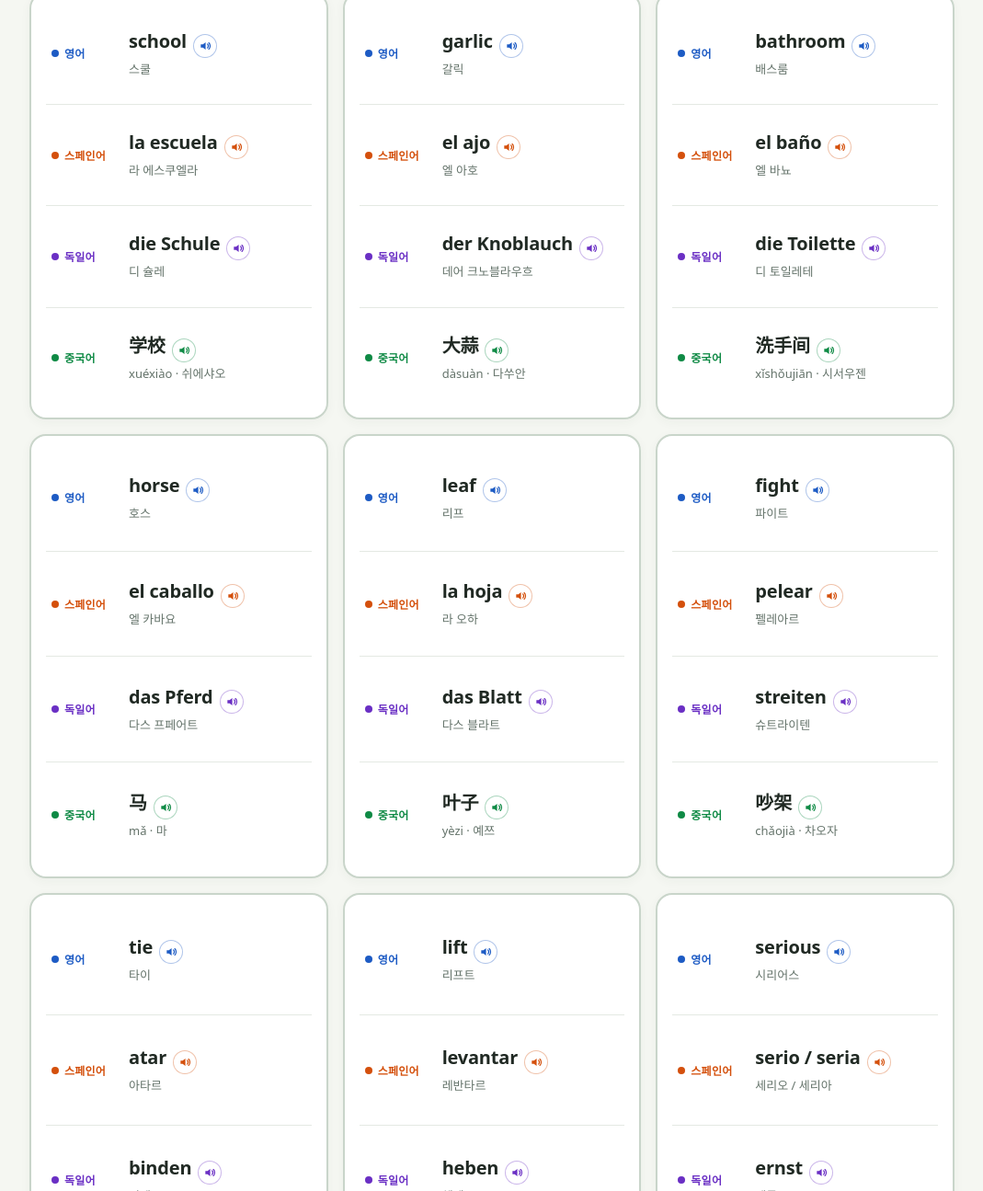
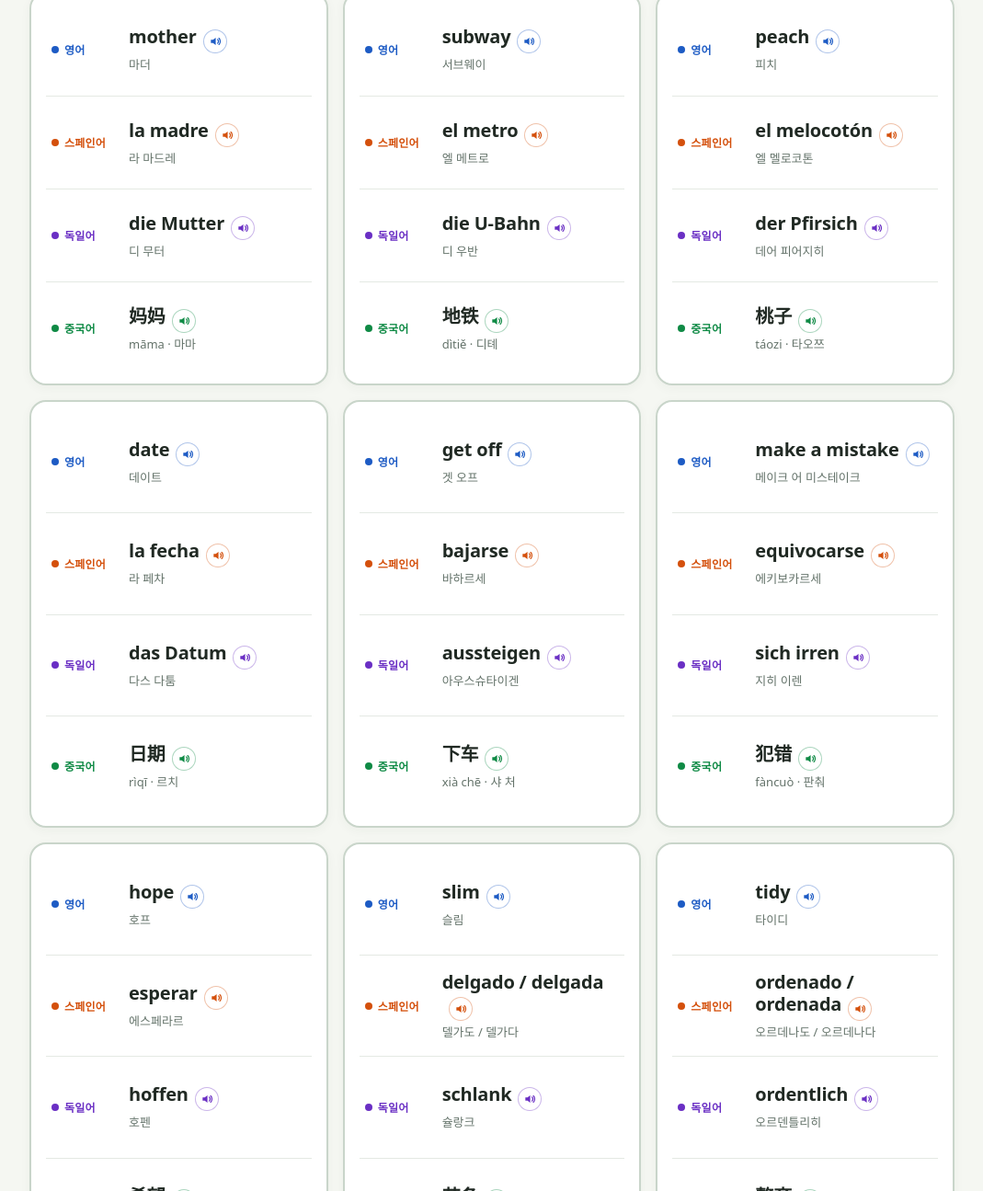
Before and after one commit to jinny57/multilingual-flashcards, a plain HTML site: page index.html in a window 1280 px wide. Shown: the part 760-2055 px from the top of the page at 92% size, without its empty margins (105-1174 px from the left). Drawn offline with Linux system fonts and the light colour scheme.

Commit message:
DAY 45 추가 · 2026-11-26
Co-Authored-By: Claude <noreply@anthropic.com>

```diff
--- a/index.html
+++ b/index.html
@@ -545,6 +545,18 @@ const DAYS=[
 {ko:'들어 올리다',items:[['영어','lift','리프트','Can you lift this box?','이 상자를 들어 올릴 수 있어요?'],['스페인어','levantar','레반타르','¿Puedes levantar esta caja?','이 상자를 들어 올릴 수 있어요?'],['독일어','heben','헤벤','Kannst du diese Kiste heben?','이 상자를 들어 올릴 수 있어요?'],['중국어','抬','tái · 타이','你能抬起这个箱子吗？','이 상자를 들어 올릴 수 있어요?','Nǐ néng tái qǐ zhège xiāngzi ma?']]},
 {ko:'진지하다',items:[['영어','serious','시리어스','Why are you so serious?','왜 그렇게 진지해요?'],['스페인어','serio / seria','세리오 / 세리아','¿Por qué estás tan serio?','왜 그렇게 진지해요?'],['독일어','ernst','에른스트','Warum bist du so ernst?','왜 그렇게 진지해요?'],['중국어','严肃','yánsù · 옌쑤','你为什么这么严肃？','왜 그렇게 진지해요?','Nǐ wèishénme zhème yánsù?']]},
 {ko:'명랑하다',items:[['영어','cheerful','치어풀','My little sister is always cheerful.','제 여동생은 항상 명랑해요.'],['스페인어','alegre','알레그레','Mi hermana menor siempre está alegre.','제 여동생은 항상 명랑해요.'],['독일어','fröhlich','프뢸리히','Meine kleine Schwester ist immer fröhlich.','제 여동생은 항상 명랑해요.'],['중국어','开朗','kāilǎng · 카이랑','我妹妹总是很开朗。','제 여동생은 항상 명랑해요.','Wǒ mèimei zǒngshì hěn kāilǎng.']]}
+]},
+{day:'DAY 45',entries:[
+{ko:'어머니',items:[['영어','mother','마더','My mother likes flowers.','우리 어머니는 꽃을 좋아하세요.'],['스페인어','la madre','라 마드레','A mi madre le gustan las flores.','우리 어머니는 꽃을 좋아하세요.'],['독일어','die Mutter','디 무터','Meine Mutter mag Blumen.','우리 어머니는 꽃을 좋아하세요.'],['중국어','妈妈','māma · 마마','我妈妈喜欢花。','우리 어머니는 꽃을 좋아하세요.','Wǒ māma xǐhuan huā.']]},
+{ko:'지하철',items:[['영어','subway','서브웨이','I take the subway to work.','저는 지하철을 타고 출근해요.'],['스페인어','el metro','엘 메트로','Voy al trabajo en metro.','저는 지하철을 타고 출근해요.'],['독일어','die U-Bahn','디 우반','Ich fahre mit der U-Bahn zur Arbeit.','저는 지하철을 타고 출근해요.'],['중국어','地铁','dìtiě · 디톄','我坐地铁去上班。','저는 지하철을 타고 출근해요.','Wǒ zuò dìtiě qù shàngbān.']]},
+{ko:'복숭아',items:[['영어','peach','피치','This peach smells good.','이 복숭아는 냄새가 좋아요.'],['스페인어','el melocotón','엘 멜로코톤','Este melocotón huele bien.','이 복숭아는 냄새가 좋아요.'],['독일어','der Pfirsich','데어 피어지히','Dieser Pfirsich riecht gut.','이 복숭아는 냄새가 좋아요.'],['중국어','桃子','táozi · 타오쯔','这个桃子很香。','이 복숭아는 냄새가 좋아요.','Zhège táozi hěn xiāng.']]},
+{ko:'날짜',items:[['영어','date','데이트','Please write the date here.','여기에 날짜를 써 주세요.'],['스페인어','la fecha','라 페차','Escribe la fecha aquí, por favor.','여기에 날짜를 써 주세요.'],['독일어','das Datum','다스 다툼','Bitte schreib das Datum hier hin.','여기에 날짜를 써 주세요.'],['중국어','日期','rìqī · 르치','请在这里写上日期。','여기에 날짜를 써 주세요.','Qǐng zài zhèlǐ xiě shàng rìqī.']]},
+{ko:'내리다',items:[['영어','get off','겟 오프','We get off at the next station.','우리는 다음 역에서 내려요.'],['스페인어','bajarse','바하르세','Nos bajamos en la próxima estación.','우리는 다음 역에서 내려요.'],['독일어','aussteigen','아우스슈타이겐','Wir steigen an der nächsten Station aus.','우리는 다음 역에서 내려요.'],['중국어','下车','xià chē · 샤 처','我们在下一站下车。','우리는 다음 역에서 내려요.','Wǒmen zài xià yí zhàn xià chē.']]},
+{ko:'실수하다',items:[['영어','make a mistake','메이크 어 미스테이크','Everyone makes mistakes sometimes.','누구나 가끔 실수해요.'],['스페인어','equivocarse','에키보카르세','Todo el mundo se equivoca a veces.','누구나 가끔 실수해요.'],['독일어','sich irren','지히 이렌','Jeder irrt sich manchmal.','누구나 가끔 실수해요.'],['중국어','犯错','fàncuò · 판춰','每个人有时候都会犯错。','누구나 가끔 실수해요.','Měi gè rén yǒu shíhou dōu huì fàncuò.']]},
+{ko:'바라다',items:[['영어','hope','호프','I hope you feel better soon.','빨리 낫기를 바라요.'],['스페인어','esperar','에스페라르','Espero que te mejores pronto.','빨리 낫기를 바라요.'],['독일어','hoffen','호펜','Ich hoffe, es geht dir bald besser.','빨리 낫기를 바라요.'],['중국어','希望','xīwàng · 시왕','希望你早日康复。','빨리 낫기를 바라요.','Xīwàng nǐ zǎorì kāngfù.']]},
+{ko:'날씬하다',items:[['영어','slim','슬림','My little sister is tall and slim.','제 여동생은 키가 크고 날씬해요.'],['스페인어','delgado / delgada','델가도 / 델가다','Mi hermana menor es alta y delgada.','제 여동생은 키가 크고 날씬해요.'],['독일어','schlank','슐랑크','Meine kleine Schwester ist groß und schlank.','제 여동생은 키가 크고 날씬해요.'],['중국어','苗条','miáotiao · 먀오탸오','我妹妹又高又苗条。','제 여동생은 키가 크고 날씬해요.','Wǒ mèimei yòu gāo yòu miáotiao.']]},
+{ko:'깔끔하다',items:[['영어','tidy','타이디','His room is always tidy.','그의 방은 항상 깔끔해요.'],['스페인어','ordenado / ordenada','오르데나도 / 오르데나다','Su habitación siempre está ordenada.','그의 방은 항상 깔끔해요.'],['독일어','ordentlich','오르덴틀리히','Sein Zimmer ist immer ordentlich.','그의 방은 항상 깔끔해요.'],['중국어','整齐','zhěngqí · 정치','他的房间总是很整齐。','그의 방은 항상 깔끔해요.','Tā de fángjiān zǒngshì hěn zhěngqí.']]},
+{ko:'멀다',items:[['영어','far','파','The station is far from here.','역은 여기서 멀어요.'],['스페인어','lejos','레호스','La estación está lejos de aquí.','역은 여기서 멀어요.'],['독일어','weit','바이트','Der Bahnhof ist weit von hier entfernt.','역은 여기서 멀어요.'],['중국어','远','yuǎn · 위안','车站离这里很远。','역은 여기서 멀어요.','Chēzhàn lí zhèlǐ hěn yuǎn.']]}
 ]}
 ];
 const VOICE={'영어':'en-US','스페인어':'es-ES','독일어':'de-DE','중국어':'zh-CN'};
```
